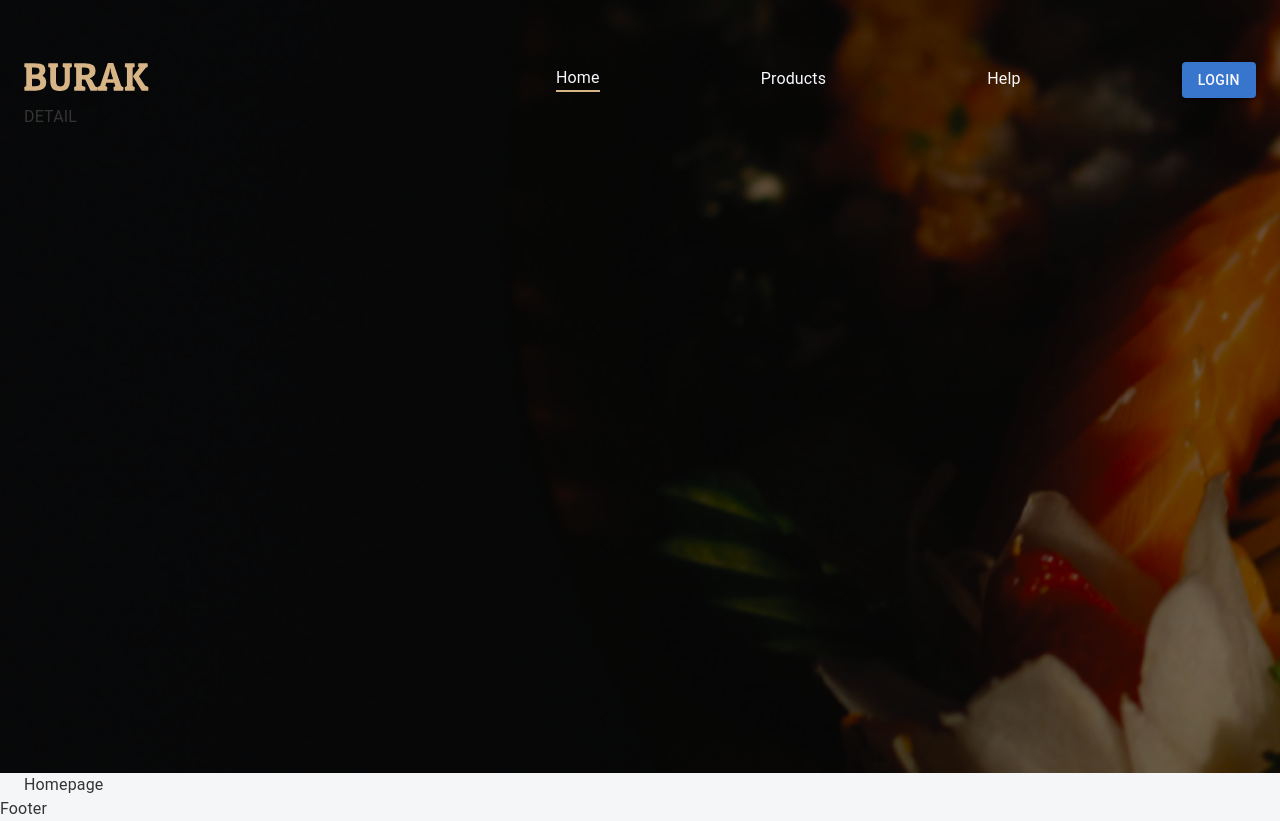
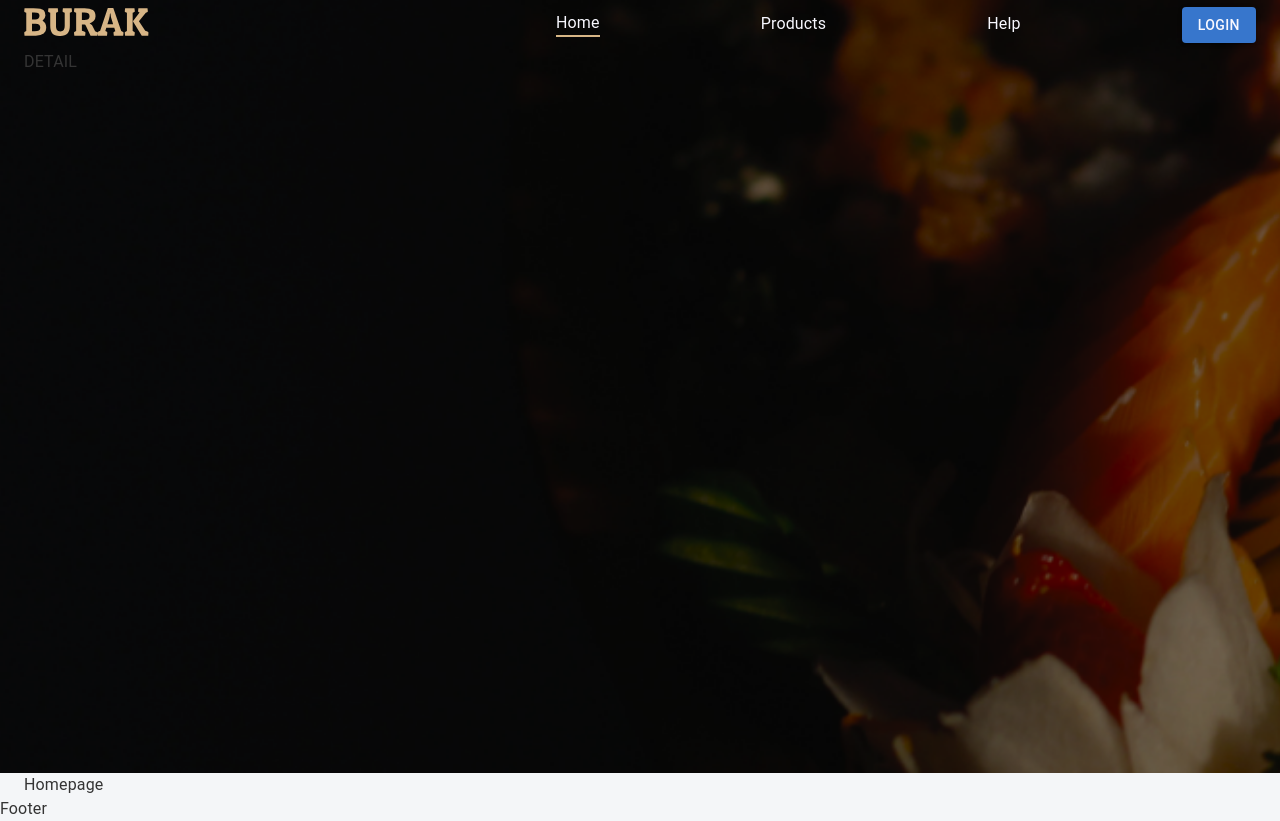
Before and after one commit to Nortoy05/burak-react, a React (Create React App) app: page / in a window 1280 px wide. Built offline with nearby package versions, Linux system fonts and the light colour scheme.

Commit message:
fix: homeNavbar menu part refactoring

```diff
--- a/src/app/components/headers/HomeNavbar.tsx
+++ b/src/app/components/headers/HomeNavbar.tsx
@@ -6,26 +6,14 @@
 
     return (
         <div className="home-navbar">
-           <Container sx={{ mt: "55px", height: "642px" }}>
-             <Stack
-                sx={{ height: "50px"}}
-                flexDirection={"row"}
-                justifyContent={"space-between"}
-                alignItems={"center"}
-                >
+           <Container className="home-container">
+             <Stack className="menu" >
                     <Box>
                         <NavLink to="/">
-                           <img
-                           style={{ width: "125px", height: "38px"}}
-                           src="/icons/burak.svg" />
+                           <img className="brand-logo" src="/icons/burak.svg" />
                         </NavLink>
                     </Box>
-                    <Stack
-                       flexDirection={"row"}
-                       justifyContent={"space-between"}
-                       minWidth={"700px"}
-                       alignItems={"center"}
-                       >
+                    <Stack className="links">
                         <Box className="hover-line">
                             <NavLink to="/" activeClassName="underline">Home</NavLink>
                         </Box>
@@ -48,15 +36,17 @@
                         { /** Basket */}
 
                         {!authMember ? (
-                            <Box><Button
-                            variant="contained"
-                            style={{ background: "#3776CC", color: "#f8f8ff" }}
-                            >
+                            <Box>
+                                <Button variant="contained" className="login-button" >
                                 Login
                                 </Button>
                                 </Box>
                             ) : (
-                            <img/>
+                            <img
+                              className="user-avatar"
+                              src={"/icons/default-user.svg"}
+                              aria-haspopup={"true"}
+                            />
                             )}
                     </Stack>
                 </Stack>
--- a/src/css/navbar.css
+++ b/src/css/navbar.css
@@ -4,6 +4,43 @@
     display: flex;
     background: url("/public/img/banner.webp");
     background-size: cover;
+}
+
+.home-navbar .navbar-container {
+    margin-top: 55px;
+    height: 642px;
+}
+
+.home-navbar .menu {
+    height: 50px;
+    display: flex;
+    flex-direction: row;
+    justify-content: space-between;
+    align-items: center;
+}
+
+.home-navbar .brand-logo {
+    width: 125px;
+    height: 30px;
+}
+
+.home-navbar .links {
+    min-width: 700px;
+    display: flex;
+    flex-direction: row;
+    justify-content: space-between;
+    align-items: center;
+}
+
+.home-navbar .login-button {
+    background: #3776CC;
+    color: #f8f8ff;
+}
+
+.home-navbar .user-avatar {
+    width: 50px;
+    height: 50px;
+    border-radius: 24px;
 }
 
 .home-navbar a {
```
